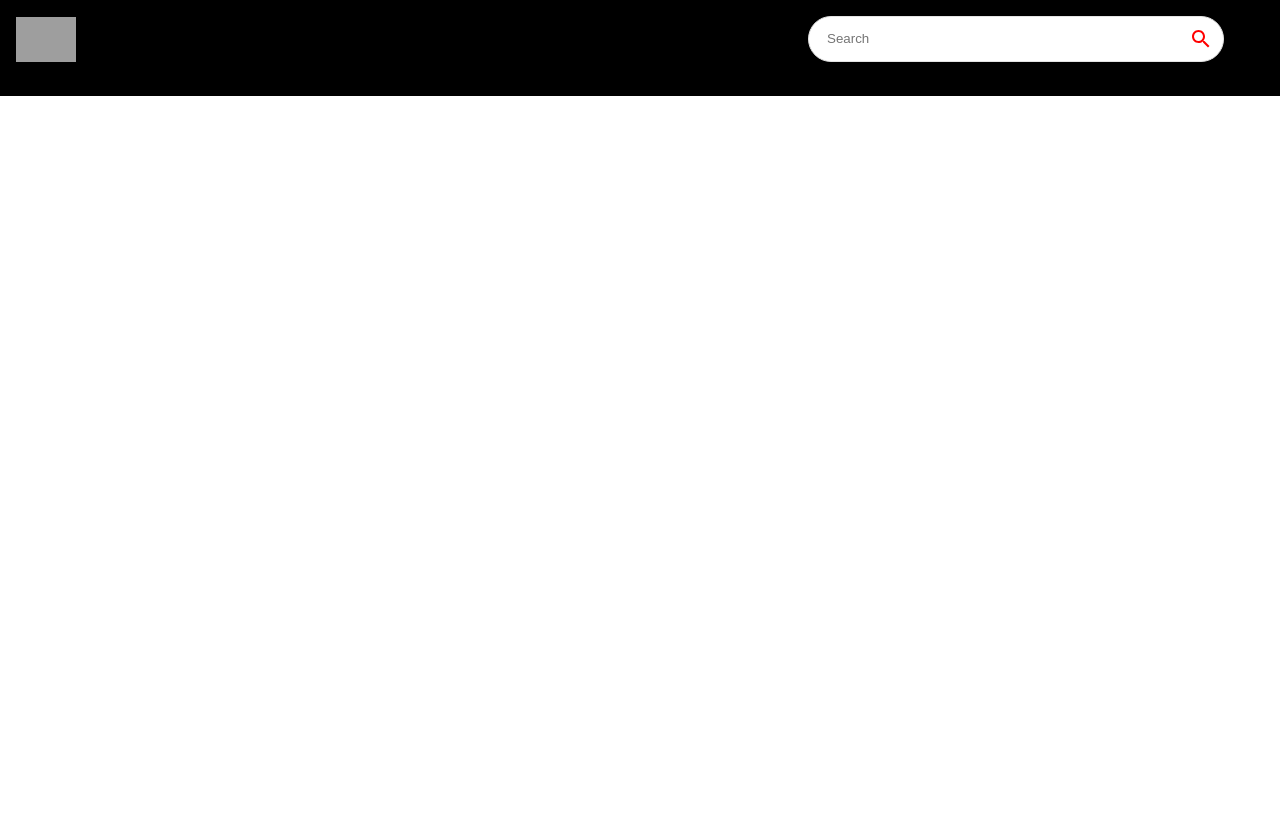
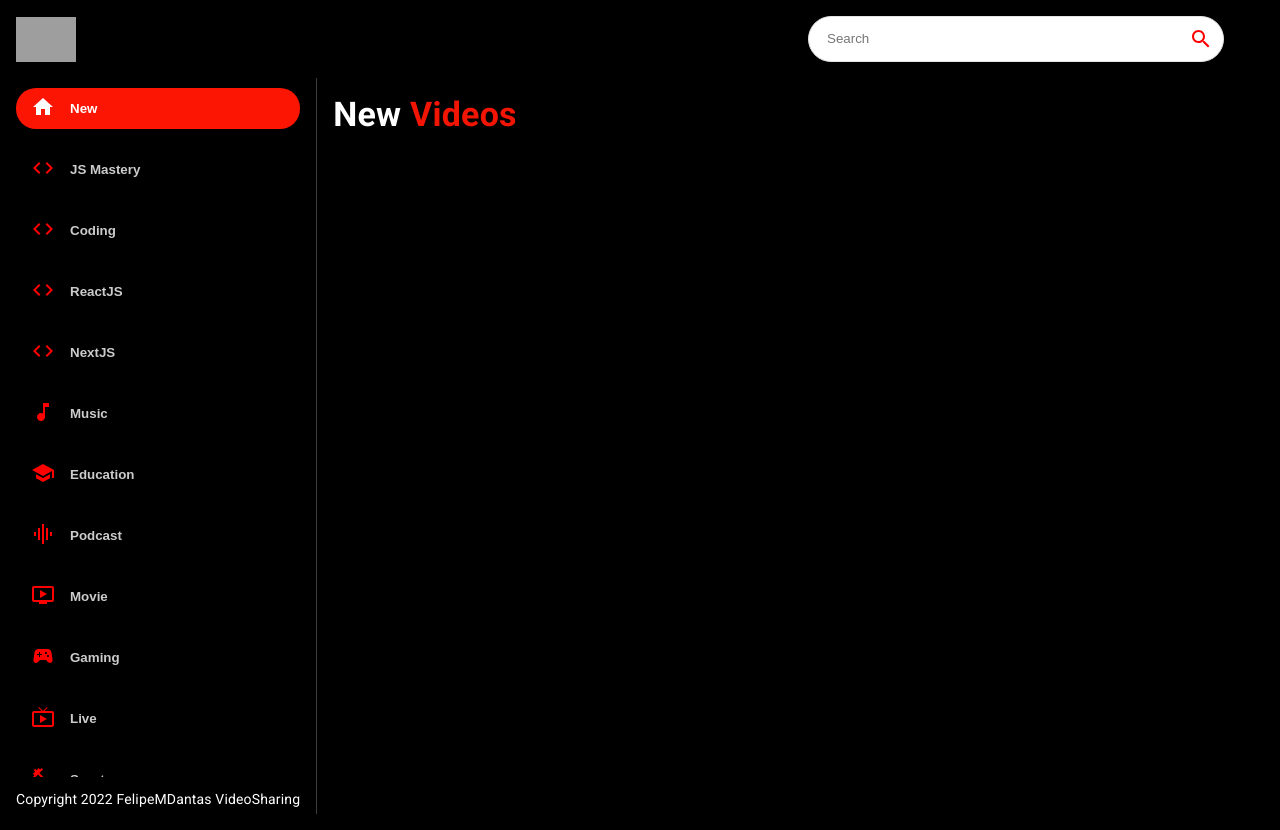
Before and after one commit to FelipeMDantas/VideoSharing, a React (Create React App) app: page / in a window 1280 px wide. Before the commit the page ends 800 px from the top, so only its background shows below. Built offline with nearby package versions, Linux system fonts and the light colour scheme; grey boxes are pictures that could not be loaded.

Commit message:
Feed, Sidebar and Videos components defined.

```diff
--- a/src/components/Feed.jsx
+++ b/src/components/Feed.jsx
@@ -1,7 +1,33 @@
-import React from "react";
+import { Box, Stack, Typography } from "@mui/material";
+import { Sidebar, Videos } from "./";
 
-const Feed = () => {
-  return <div>Feed</div>;
-};
+const Feed = () => (
+  <Stack sx={{ flexDirection: { sx: "column", md: "row" } }}>
+    <Box
+      sx={{
+        height: { sx: "auto", md: "92vh" },
+        borderRight: "1px solid #3d3d3d",
+        px: { sx: 0, md: 2 },
+      }}
+    >
+      <Sidebar />
+      <Typography
+        className="copyright"
+        variant="body2"
+        sx={{ mt: 1.5, color: "#fff" }}
+      >
+        Copyright 2022 FelipeMDantas VideoSharing
+      </Typography>
+    </Box>
+
+    <Box p={2} sx={{ overflowY: "auto", height: "90vh", flex: 2 }}>
+      <Typography variant="h4" fontWeight="bold" mb={2} sx={{ color: "white" }}>
+        New <span style={{ color: "#f31503" }}>Videos</span>
+      </Typography>
+
+      <Videos />
+    </Box>
+  </Stack>
+);
 
 export default Feed;
--- /dev/null
+++ b/src/components/Sidebar.jsx
@@ -0,0 +1,41 @@
+import { Stack } from "@mui/material";
+import { categories } from "../utils/constants";
+
+const selectedCategory = "New";
+
+const Sidebar = () => (
+  <Stack
+    direction="row"
+    sx={{
+      overflowY: "auto",
+      height: { sx: "auto", md: "95%" },
+      flexDirection: { md: "column" },
+    }}
+  >
+    {categories.map((category) => (
+      <button
+        className="category-btn"
+        style={{
+          background: category.name === selectedCategory && "#fc1503",
+          color: "white",
+        }}
+        key={category.name}
+      >
+        <span
+          style={{
+            color: category.name === selectedCategory ? "white" : "red",
+            marginRight: "15px",
+          }}
+        >
+          {category.icon}
+        </span>
+        <span
+          style={{ opacity: category.name === selectedCategory ? "1" : "0.8" }}
+        >
+          {category.name}
+        </span>
+      </button>
+    ))}
+  </Stack>
+);
+export default Sidebar;
--- /dev/null
+++ b/src/components/Videos.jsx
@@ -0,0 +1,7 @@
+import React from "react";
+
+const Videos = () => {
+  return <div>Videos</div>;
+};
+
+export default Videos;
--- a/src/components/index.js
+++ b/src/components/index.js
@@ -4,3 +4,5 @@
 export { default as SearchFeed } from "./SearchFeed";
 export { default as VideoDetail } from "./VideoDetail";
 export { default as SearchBar } from "./SearchBar";
+export { default as Sidebar } from "./Sidebar";
+export { default as Videos } from "./Videos";
```
